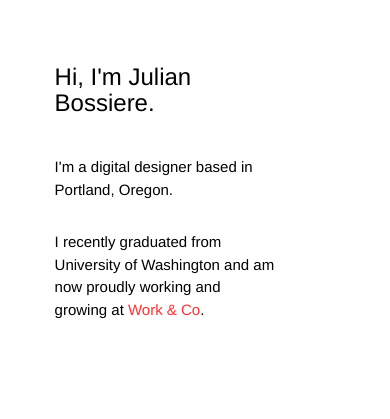
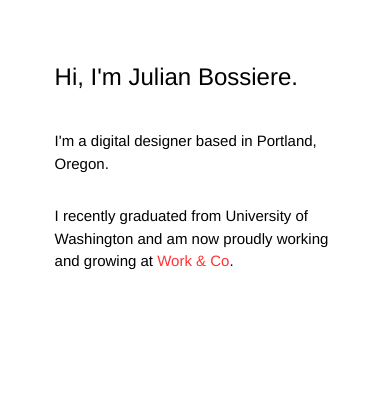
Before and after one commit to jbossiere/julian, a plain HTML site: page index.html in a window 390 px wide. Drawn offline with nearby package versions, Linux system fonts and the light colour scheme.

Commit message:
update padding of text on mobile

```diff
--- a/main.css
+++ b/main.css
@@ -85,6 +85,9 @@ img {
 	img {
 		display: none;
 	}
+	#text-div {
+		padding-right: 0;
+	}
 }
 
 
```
